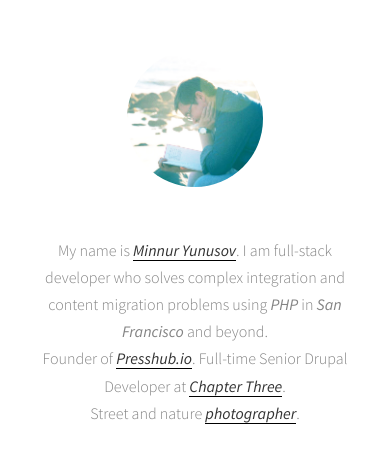
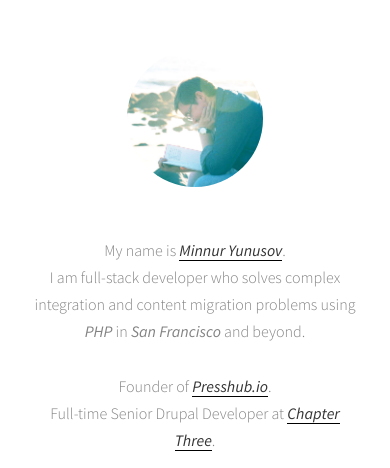
Before and after one commit to minnur/minnur.github.io, a plain HTML site: page index.html in a window 390 px wide. Shown: the top 468 px of the page. Drawn offline with nearby package versions, Linux system fonts and the light colour scheme.

Commit message:
Add line breaks in mobile view.

```diff
--- a/css/styles.css
+++ b/css/styles.css
@@ -397,6 +397,9 @@ section.social-wrapper .link .fa:hover {
     display: block;
     margin: 5px;
   }
+  span.linebreak {
+    display: block;
+  }
 }
 
 @media only screen and (min-width: 570px) and (max-width: 768px) {
--- a/index.html
+++ b/index.html
@@ -62,10 +62,10 @@
 
 <section class="hero">
   <div class="section-inner">
-    <p class="intro">My name is <em><a class="anim tooltip" href="resume.pdf" target="_blank" title="Read more about my experience">Minnur Yunusov</a></em>.
-    I am full-stack developer who solves complex integration and content migration problems using <em>PHP</em> in <em>San Francisco</em> and beyond.
+    <p class="intro"><span class="linebreak">My name is <em><a class="anim tooltip" href="resume.pdf" target="_blank" title="Read more about my experience">Minnur Yunusov</a></em>.</span>
+    <span class="linebreak">I am full-stack developer who solves complex integration and content migration problems using <em>PHP</em> in <em>San Francisco</em> and beyond.</span>
     <br/>Founder of <em><a class="anim tooltip" href="https://www.presshub.io" target="_blank" title="Content Distribution API for Publishers">Presshub.io</a></em>.
-    Full-time Senior Drupal Developer at <em><a class="anim tooltip" href="https://www.chapterthree.com/" target="_blank" title="One of the best Drupal shops on the West Coast">Chapter Three</a></em>.
+    <span class="linebreak">Full-time Senior Drupal Developer at <em><a class="anim tooltip" href="https://www.chapterthree.com/" target="_blank" title="One of the best Drupal shops on the West Coast">Chapter Three</a></em>.</span>
     <br/>Street and nature <em><a class="anim tooltip" href="https://www.instagram.com/_minnur/" target="_blank" title="My Instagram pictures">photographer</a></em>.</p>
   </div>
 </section>
```
